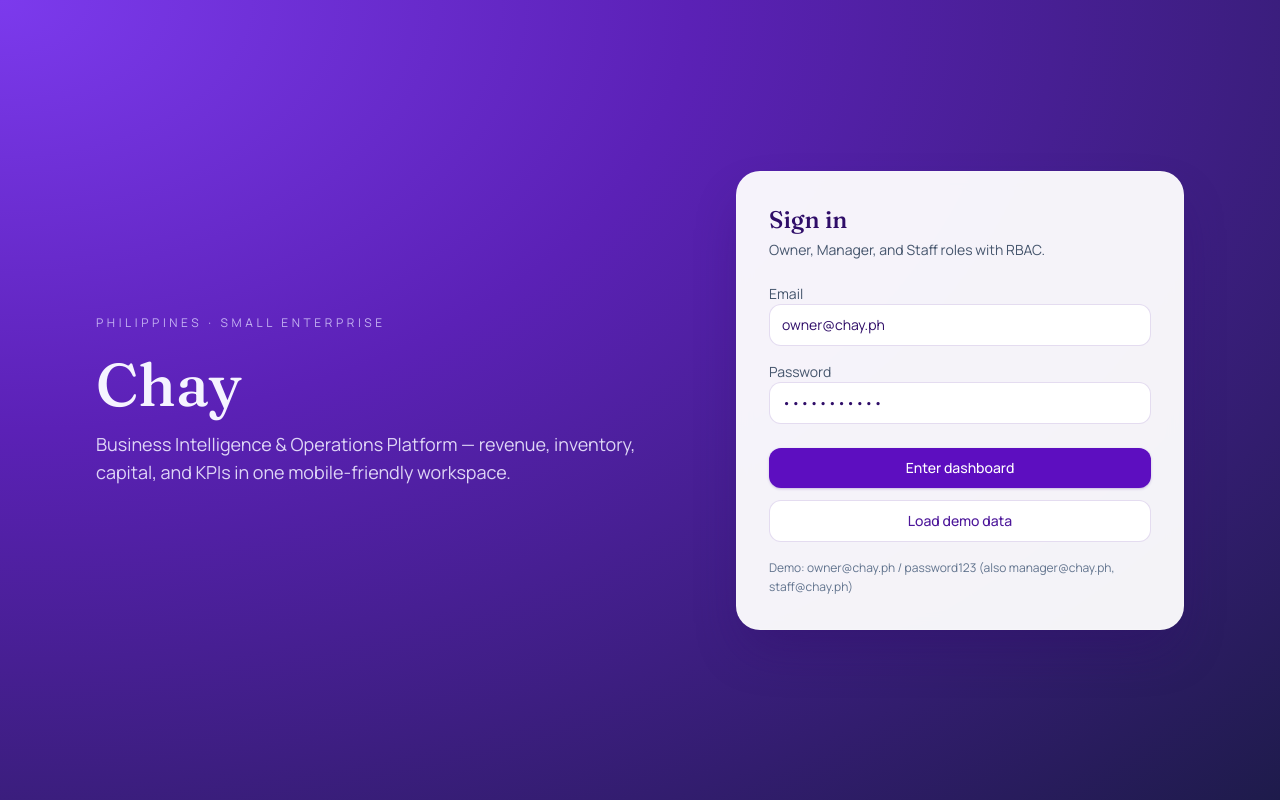
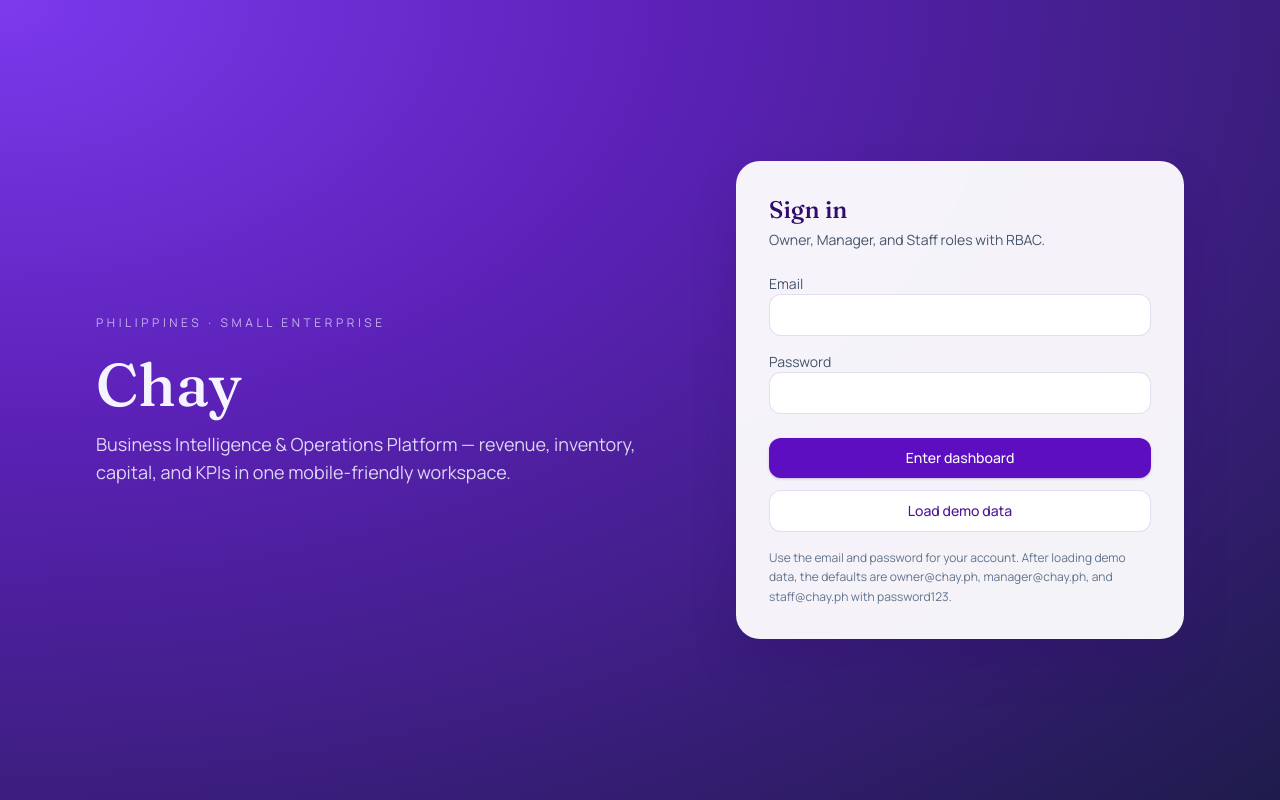
Before and after one commit to jimpaolocastro30/chay-store-management-tool, a Next.js app: page /login in a window 1280 px wide. Built offline with nearby package versions, Linux system fonts and the light colour scheme; no server answers.

Commit message:
inventory fix

```diff
--- a/src/app/inventory/page.tsx
+++ b/src/app/inventory/page.tsx
@@ -48,7 +48,8 @@ export default function InventoryPage() {
     const res = await fetch(
       `/api/inventory${search ? `?q=${encodeURIComponent(search)}` : ""}`
     );
-    setItems(await res.json());
+    const data = await res.json();
+    setItems(Array.isArray(data) ? data : []);
   }
 
   useEffect(() => {
--- a/src/app/login/page.tsx
+++ b/src/app/login/page.tsx
@@ -1,17 +1,24 @@
 "use client";
 
-import { FormEvent, useState } from "react";
-import { signIn } from "next-auth/react";
+import { FormEvent, useEffect, useState } from "react";
+import { signIn, useSession } from "next-auth/react";
 import { useRouter } from "next/navigation";
 import { Button, Input } from "@/components/ui";
 
 export default function LoginPage() {
   const router = useRouter();
-  const [email, setEmail] = useState("owner@chay.ph");
-  const [password, setPassword] = useState("password123");
+  const { status } = useSession();
+  const [email, setEmail] = useState("");
+  const [password, setPassword] = useState("");
   const [error, setError] = useState("");
   const [loading, setLoading] = useState(false);
   const [seeding, setSeeding] = useState(false);
+
+  useEffect(() => {
+    if (status === "authenticated") {
+      router.replace("/");
+    }
+  }, [status, router]);
 
   async function onSubmit(e: FormEvent) {
     e.preventDefault();
@@ -24,15 +31,13 @@ export default function LoginPage() {
       redirect: false,
     });
 
-    setLoading(false);
-
-    if (res?.error) {
+    if (res?.error || !res?.ok) {
+      setLoading(false);
       setError("Invalid email or password. Seed demo data if this is a fresh setup.");
       return;
     }
 
-    router.push("/");
-    router.refresh();
+    window.location.assign("/");
   }
 
   async function seedDemo() {
@@ -119,8 +124,9 @@ export default function LoginPage() {
           </div>
 
           <p className="mt-4 text-xs leading-relaxed text-slate-500">
-            Demo: owner@chay.ph / password123 (also manager@chay.ph,
-            staff@chay.ph)
+            Use the email and password for your account. After loading demo
+            data, the defaults are owner@chay.ph, manager@chay.ph, and
+            staff@chay.ph with password123.
           </p>
         </form>
       </div>
--- a/src/proxy.ts
+++ b/src/proxy.ts
@@ -1,10 +1,23 @@
-import { withAuth } from "next-auth/middleware";
 import { NextResponse } from "next/server";
+import type { NextRequest } from "next/server";
+import { getToken } from "next-auth/jwt";
 
-export default withAuth(
-  function proxy(req) {
-    const role = req.nextauth.token?.role;
+export async function proxy(req: NextRequest) {
+  const token = await getToken({
+    req,
+    secret: process.env.NEXTAUTH_SECRET,
+  });
   const path = req.nextUrl.pathname;
+
+  if (!token) {
+    const loginUrl = new URL("/login", req.url);
+    if (path !== "/") {
+      loginUrl.searchParams.set("callbackUrl", path);
+    }
+    return NextResponse.redirect(loginUrl);
+  }
+
+  const role = token.role as string | undefined;
 
   if (path.startsWith("/users") && role !== "owner") {
     return NextResponse.redirect(new URL("/", req.url));
@@ -27,17 +40,7 @@ export default withAuth(
   }
 
   return NextResponse.next();
-  },
-  {
-    callbacks: {
-      authorized: ({ token, req }) => {
-        const path = req.nextUrl.pathname;
-        if (path.startsWith("/login")) return true;
-        return !!token;
-      },
-    },
 }
-);
 
 export const config = {
   matcher: [
```
Lines whose indentation alone changed are shown as unchanged.
